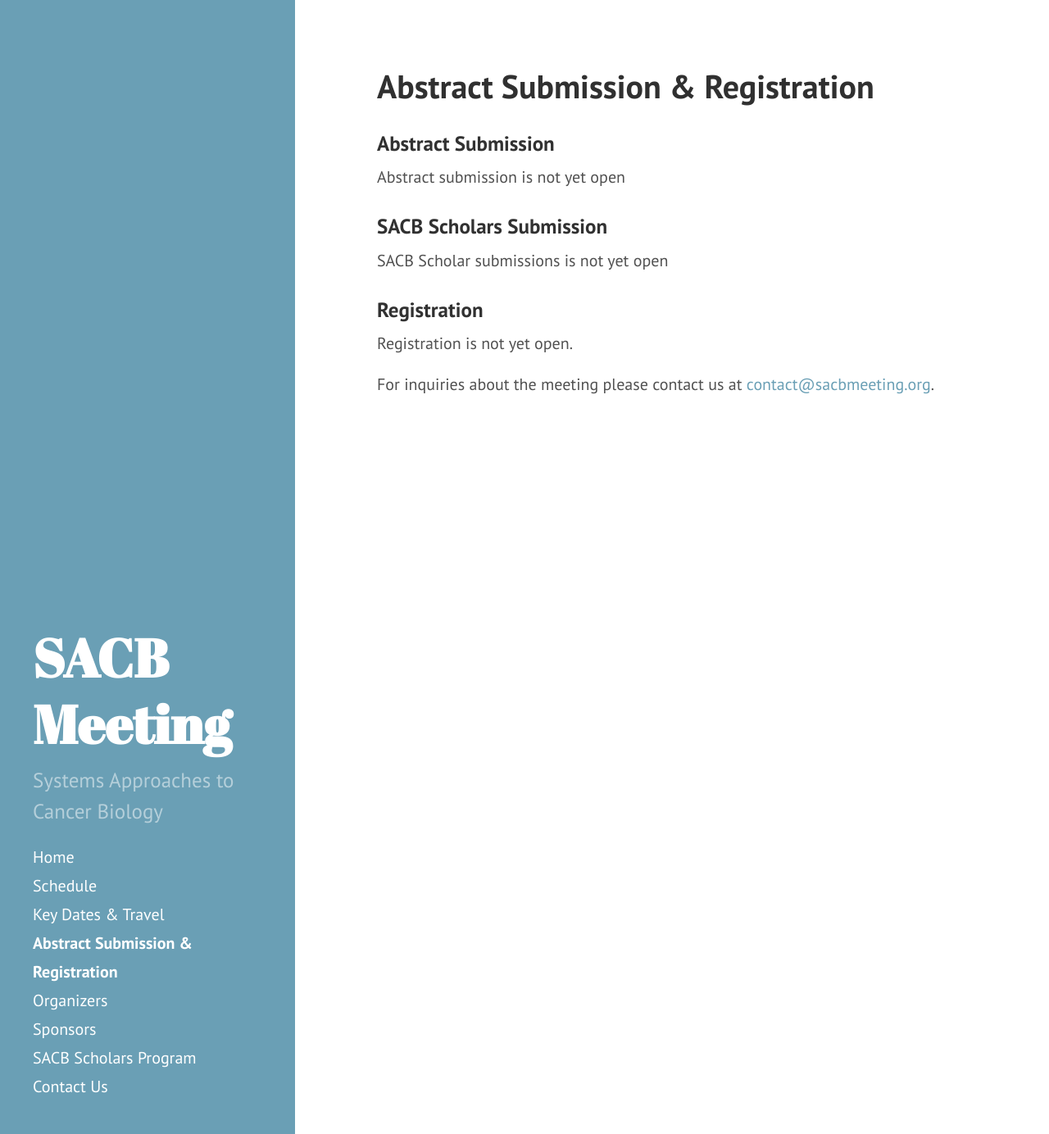
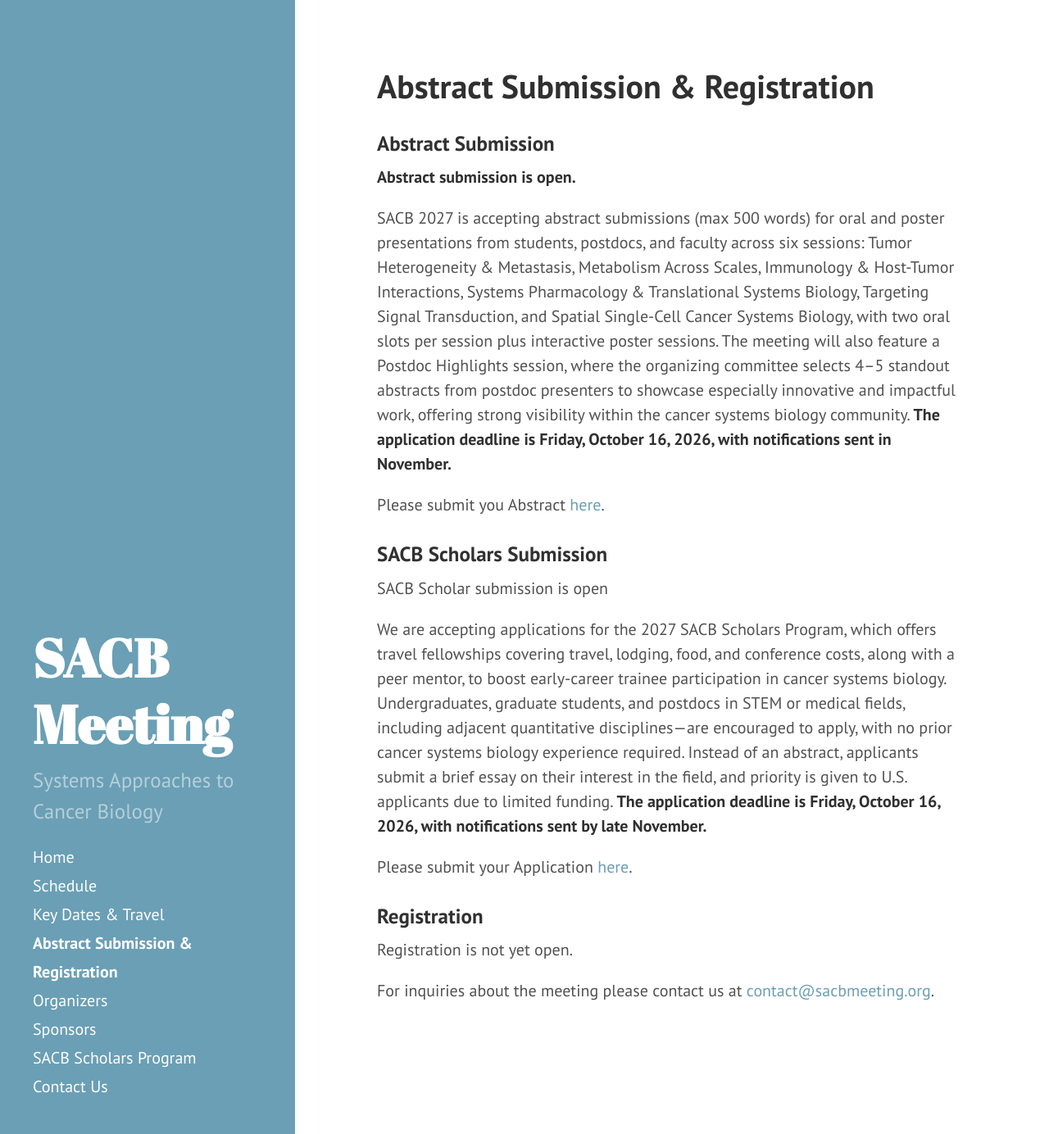
Before and after one commit to AECCSB/sacb-meeting, a Jekyll site: the page built from registration-abstract-submission.md, in a window 1280 px wide and 1384 px high. Shown: the whole window at 82% size. Built offline with Jekyll 4.4.1, drawn with Linux system fonts in a browser that asks for light colours.

Commit message:
Update registration-abstract-submission.md

```diff
--- a/registration-abstract-submission.md
+++ b/registration-abstract-submission.md
@@ -5,11 +5,19 @@ layout: page
 
 ### Abstract Submission
 
-Abstract submission is not yet open
+**Abstract submission is open.**
+
+SACB 2027 is accepting abstract submissions (max 500 words) for oral and poster presentations from students, postdocs, and faculty across six sessions: Tumor Heterogeneity & Metastasis, Metabolism Across Scales, Immunology & Host-Tumor Interactions, Systems Pharmacology & Translational Systems Biology, Targeting Signal Transduction, and Spatial Single-Cell Cancer Systems Biology, with two oral slots per session plus interactive poster sessions. The meeting will also feature a Postdoc Highlights session, where the organizing committee selects 4–5 standout abstracts from postdoc presenters to showcase especially innovative and impactful work, offering strong visibility within the cancer systems biology community. **The application deadline is Friday, October 16, 2026, with notifications sent in November.**
+
+Please submit you Abstract [here](https://docs.google.com/forms/d/e/1FAIpQLSeBwJBM0JkujCIcKF_ZFC_2Ie3tMv50Zkit6DfR0sWv6Gahgg/viewform?usp=publish-editor).
 
 ### SACB Scholars Submission
 
-SACB Scholar submissions is not yet open
+SACB Scholar submission is open
+
+We are accepting applications for the 2027 SACB Scholars Program, which offers travel fellowships covering travel, lodging, food, and conference costs, along with a peer mentor, to boost early-career trainee participation in cancer systems biology. Undergraduates, graduate students, and postdocs in STEM or medical fields, including adjacent quantitative disciplines—are encouraged to apply, with no prior cancer systems biology experience required. Instead of an abstract, applicants submit a brief essay on their interest in the field, and priority is given to U.S. applicants due to limited funding. **The application deadline is Friday, October 16, 2026, with notifications sent by late November.**
+
+Please submit your Application [here](https://docs.google.com/forms/d/e/1FAIpQLSfBt9x7KAg_7UO7WINYVOuCtopqNQKg6Mi6FOPZErhIKajbLg/viewform?usp=dialog).
 
 ### Registration
 
```
